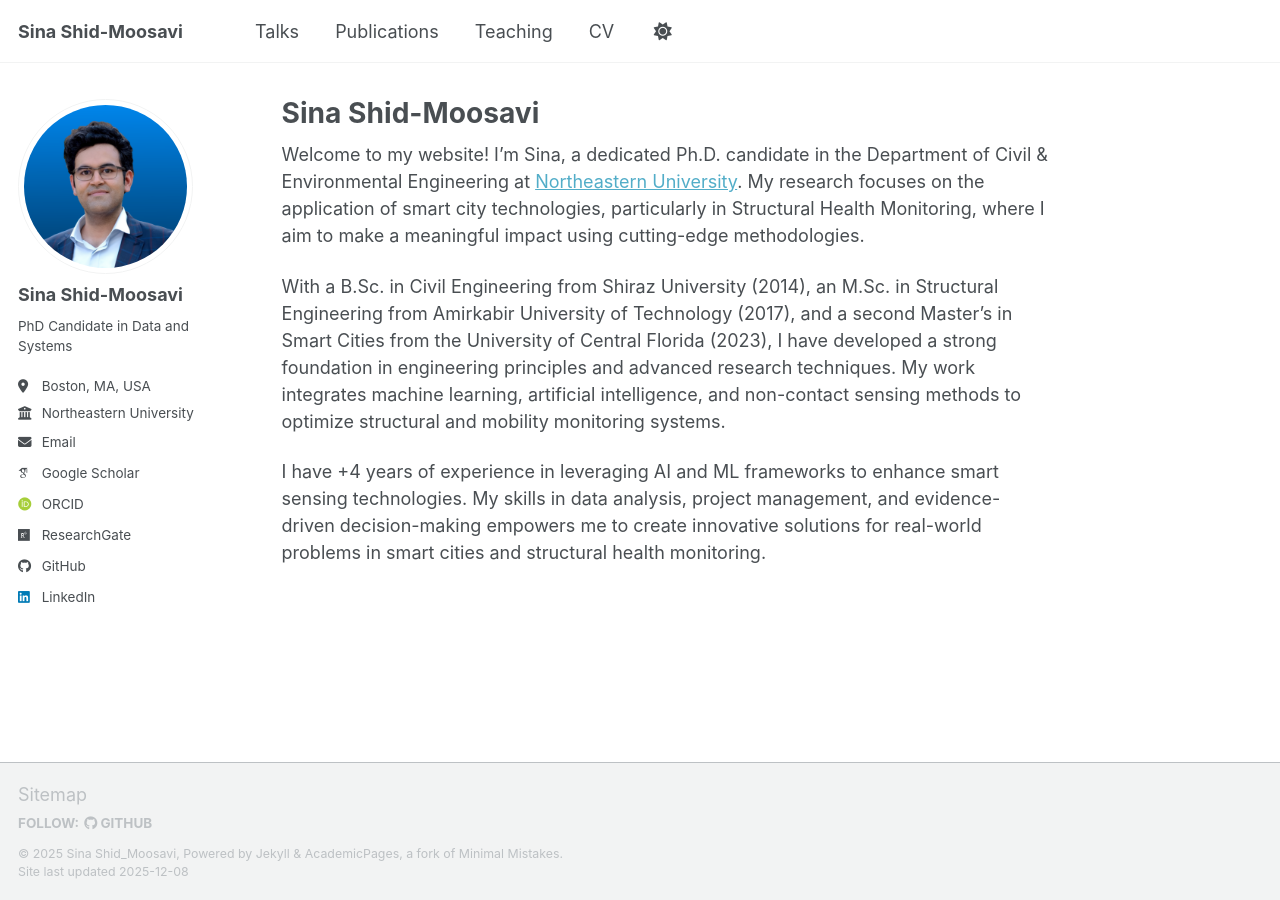
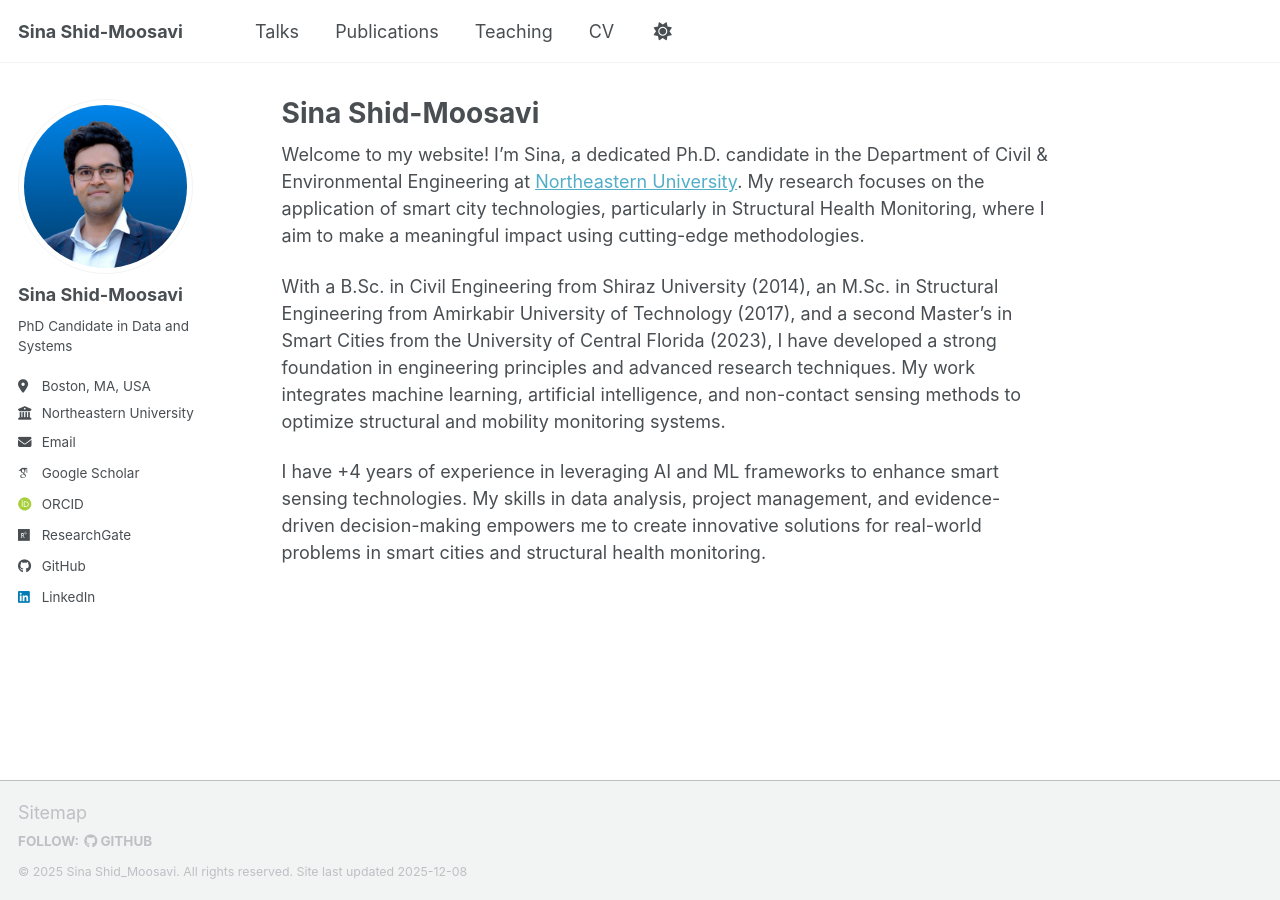
Before and after one commit to ShidMoosavi/ShidMoosavi.github.io, a Jekyll site: the page built from _pages/about.md, in a window 1280 px wide. Built offline with Jekyll 4.4.1, drawn with Linux system fonts in a browser that asks for light colours; some web fonts are replaced; a script bundle is joined from its source files by our own code; library files that are not in the unit come from our copies.

Commit message:
Update footer.html

```diff
--- a/_includes/footer.html
+++ b/_includes/footer.html
@@ -20,6 +20,6 @@
 {% endif %}
 
 <div class="page__footer-copyright">
-  &copy; {{ site.time | date: '%Y' }} {{ site.name | default: site.title }}, {{ site.data.ui-text[site.locale].powered_by | default: "Powered by" }} <a href="https://jekyllrb.com" rel="nofollow">Jekyll</a> &amp; <a href="https://github.com/academicpages/academicpages.github.io">AcademicPages</a>, a fork of <a href="https://mademistakes.com/work/minimal-mistakes-jekyll-theme/" rel="nofollow">Minimal Mistakes</a>.<br />
+  &copy; {{ "now" | date: '%Y' }} {{ site.name | default: site.title }}. All rights reserved.
   Site last updated {{ "now" | date: '%Y-%m-%d' }}
 </div>
```
